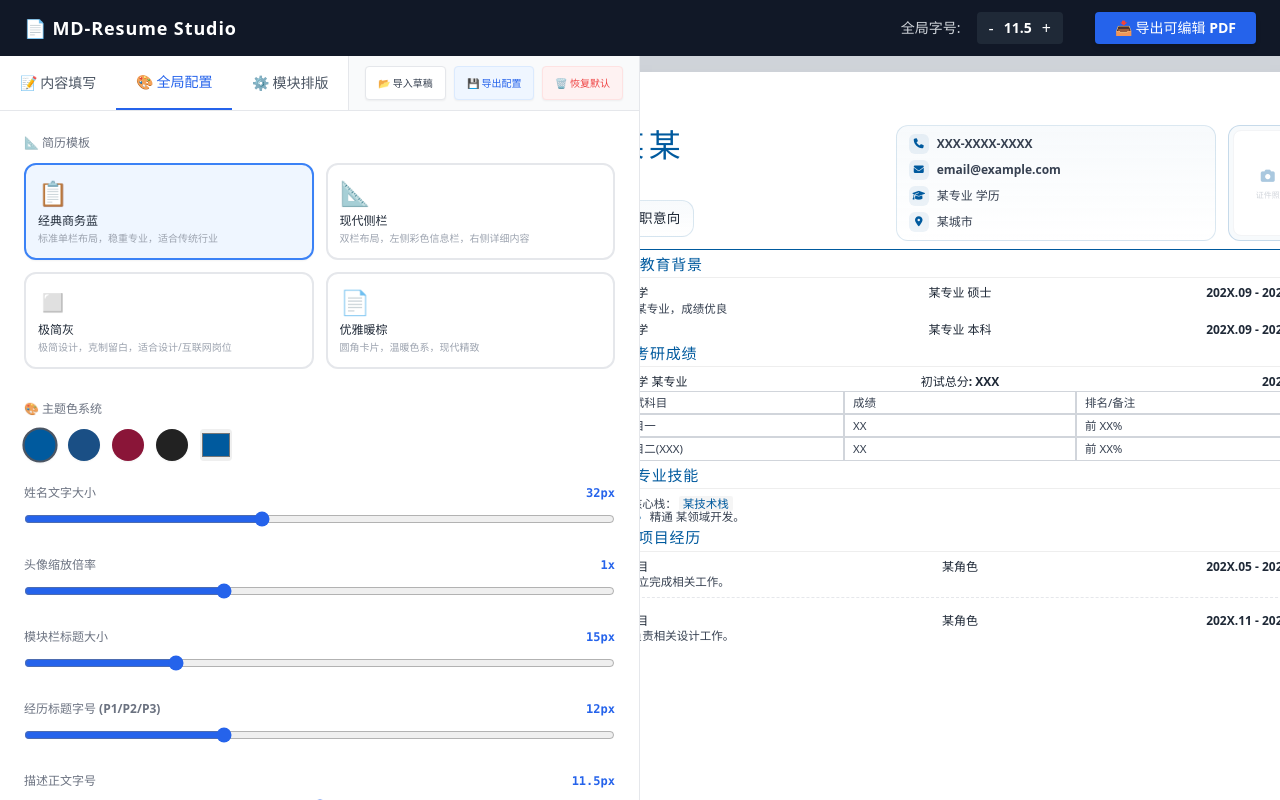
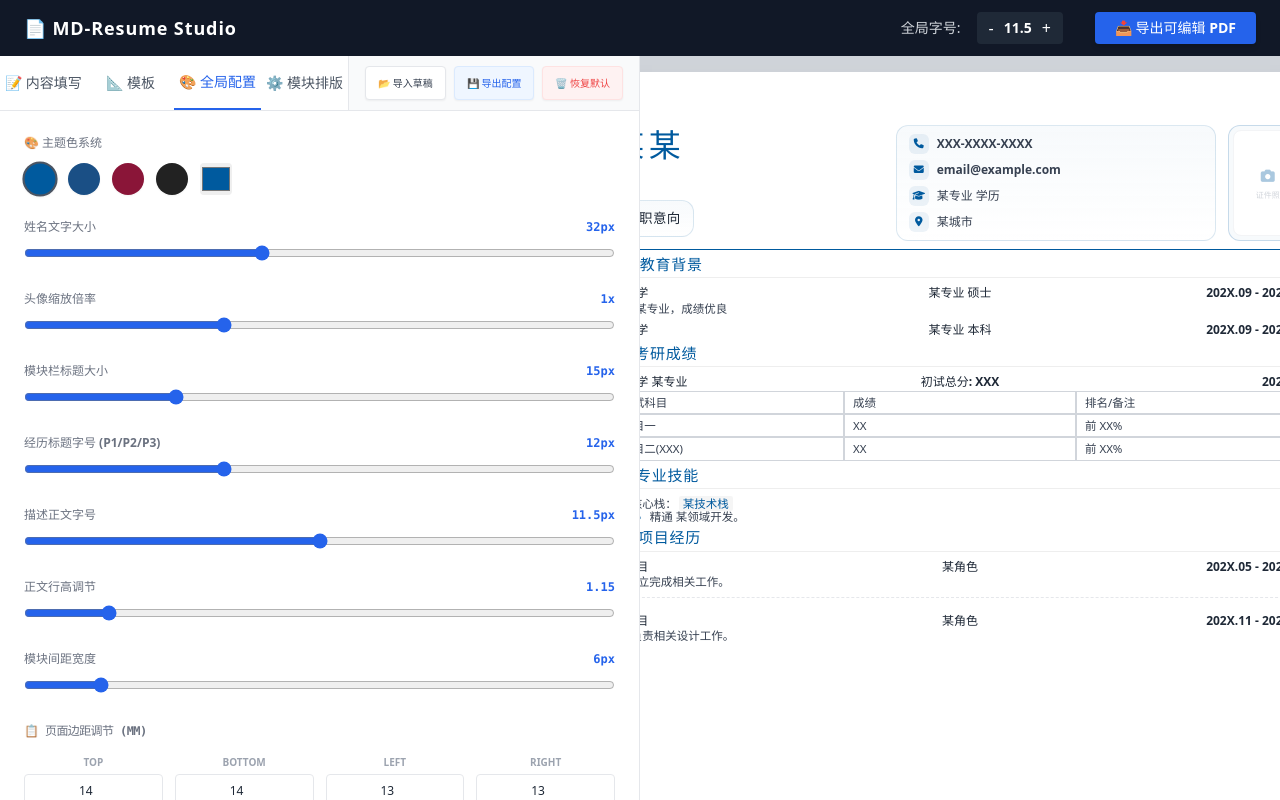
Before and after one commit to mainXCJ/resume, a Vue app: page / in a window 1280 px wide. Both pictures are taken after a click on the button "🎨 全局配置". Built offline with nearby package versions, Linux system fonts and the light colour scheme.

Commit message:
将模板选择移入独立标签栏

```diff
--- a/src/components/EditorPanel.vue
+++ b/src/components/EditorPanel.vue
@@ -3,6 +3,7 @@
 
     <div class="flex border-b sticky top-0 bg-white z-30 text-sm font-bold text-gray-600 shrink-0">
       <button @click="activeTab = 'content'" class="flex-1 py-4 text-center hover:bg-gray-50 transition-colors" :class="activeTab === 'content' ? 'text-blue-600 border-b-2 border-blue-600' : ''">📝 内容填写</button>
+      <button @click="activeTab = 'template'" class="flex-1 py-4 text-center hover:bg-gray-50 transition-colors" :class="activeTab === 'template' ? 'text-blue-600 border-b-2 border-blue-600' : ''">📐 模板</button>
       <button @click="activeTab = 'global'" class="flex-1 py-4 text-center hover:bg-gray-50 transition-colors" :class="activeTab === 'global' ? 'text-blue-600 border-b-2 border-blue-600' : ''">🎨 全局配置</button>
       <button @click="activeTab = 'module'" class="flex-1 py-4 text-center hover:bg-gray-50 transition-colors" :class="activeTab === 'module' ? 'text-blue-600 border-b-2 border-blue-600' : ''">⚙️ 模块排版</button>
 
@@ -117,25 +118,29 @@
         </div>
       </div>
 
-      <div v-show="activeTab === 'global'" class="p-6 space-y-8 animate-fadeIn pb-32">
-        <!-- 模板选择器 -->
-        <section>
-          <label class="text-xs font-bold text-gray-500 block mb-3">📐 简历模板</label>
-          <div class="grid grid-cols-2 gap-3">
+      <!-- ============ 模板选择标签 ============ -->
+      <div v-show="activeTab === 'template'" class="p-6 animate-fadeIn pb-32">
+        <h3 class="text-sm font-bold text-gray-400 uppercase tracking-wider mb-4 border-b pb-2">📐 选择简历模板</h3>
+        <p class="text-xs text-gray-400 mb-5">不同模板会改变简历的整体布局和风格，切换后自动调整配色和排版参数。</p>
+        <div class="grid grid-cols-2 gap-4">
           <button
             v-for="tpl in TEMPLATES"
             :key="tpl.id"
             @click="switchTemplate(tpl.id)"
-              class="border-2 rounded-xl p-3 text-left transition-all duration-200 hover:shadow-md"
-              :class="store.template === tpl.id ? 'border-blue-500 bg-blue-50 shadow-sm' : 'border-gray-200 bg-white hover:border-blue-200'"
+            class="border-2 rounded-xl p-5 text-left transition-all duration-200 hover:shadow-lg"
+            :class="store.template === tpl.id ? 'border-blue-500 bg-blue-50 shadow-md ring-2 ring-blue-200' : 'border-gray-200 bg-white hover:border-blue-200'"
           >
-              <div class="text-2xl mb-1">{{ tpl.preview }}</div>
-              <div class="font-bold text-xs text-gray-800">{{ tpl.name }}</div>
-              <div class="text-[10px] text-gray-400 mt-0.5">{{ tpl.desc }}</div>
+            <div class="text-4xl mb-3 text-center">{{ tpl.preview }}</div>
+            <div class="font-bold text-sm text-gray-800 text-center">{{ tpl.name }}</div>
+            <div class="text-[11px] text-gray-400 mt-1.5 text-center leading-relaxed">{{ tpl.desc }}</div>
+            <div v-if="store.template === tpl.id" class="mt-3 text-center">
+              <span class="inline-block text-[10px] bg-blue-500 text-white px-3 py-1 rounded-full font-bold">使用中</span>
+            </div>
           </button>
         </div>
-        </section>
+      </div>
 
+      <div v-show="activeTab === 'global'" class="p-6 space-y-8 animate-fadeIn pb-32">
         <section class="space-y-6">
           <div>
             <label class="text-xs font-bold text-gray-500 block mb-3">🎨 主题色系统</label>
```
Lines whose indentation alone changed are shown as unchanged.
